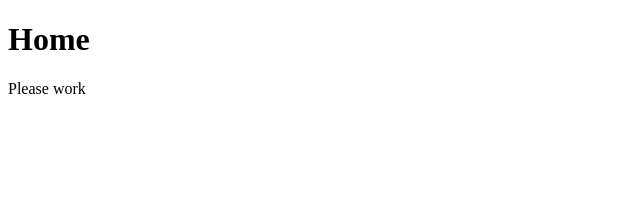
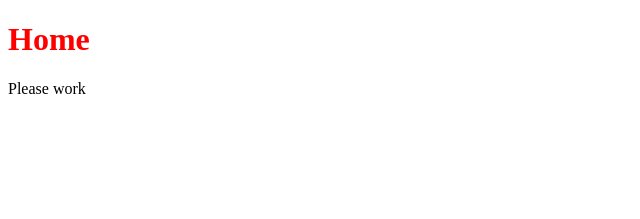
Before and after one commit to BiigFish/disassembly-plant, a Jekyll site: the page built from index.md, in a window 1280 px wide. Shown: the top 219 px of the page, without its empty margins (0-640 px from the left). Built offline with Jekyll 4.4.1, drawn with Linux system fonts in a browser that asks for light colours.

Commit message:
red font

```diff
--- a/_includes/head.html
+++ b/_includes/head.html
@@ -3,6 +3,6 @@
     <head>
         <meta charset="utf-8">
         <title>{{ page.title }}</title>
-        <link rel="stylesheet" href="{{ site.baseurl }}/css/main.css" >
+        <link rel="stylesheet" href="{{ site.baseurl }}/assets/css/main.css" >
     </head>
     <body>
--- /dev/null
+++ b/assets/css/main.css
@@ -0,0 +1,3 @@
+h1 {
+    color: red;
+}
```
Also changed, not shown: 2 other files.
